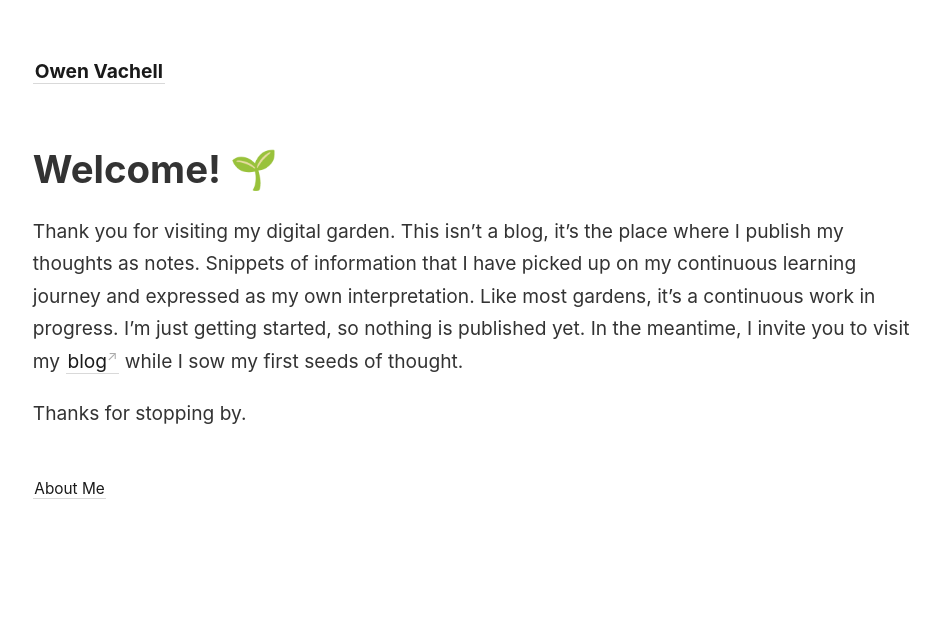
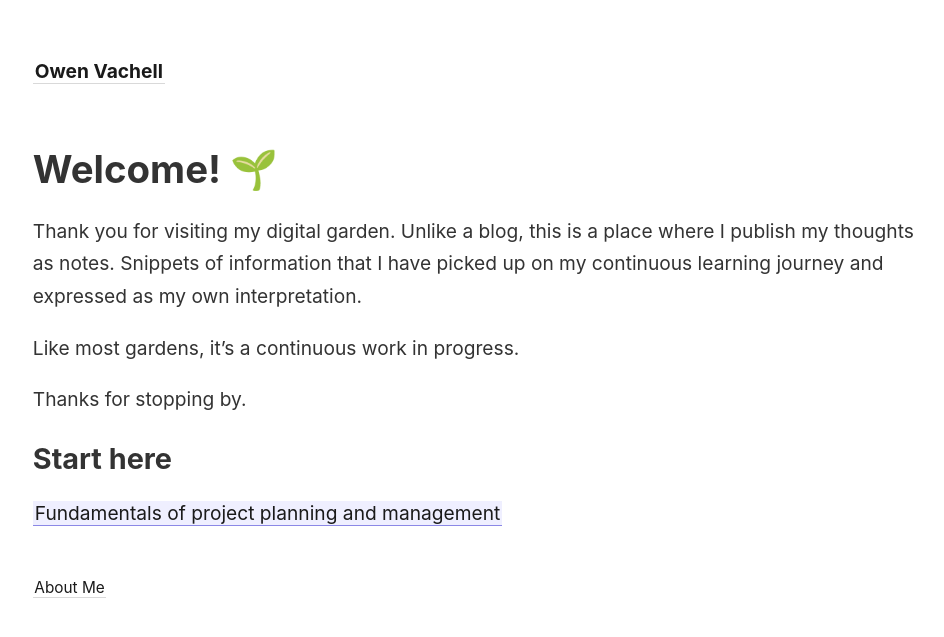
Before and after one commit to owenvachell/Digigarden, a Jekyll site: the page built from _pages/index.md, in a window 1280 px wide. Shown: the top 637 px of the page, without its empty margins (44-988 px from the left). Built offline with Jekyll 4.4.1, drawn with Linux system fonts in a browser that asks for light colours.

Commit message:
updated home

```diff
--- a/_pages/index.md
+++ b/_pages/index.md
@@ -7,9 +7,14 @@ permalink: /
 
 # Welcome! 🌱
 
-Thank you for visiting my digital garden. This isn't a blog, it's the place where I publish my thoughts as notes. Snippets of information that I have picked up on my continuous learning journey and expressed as my own interpretation. Like most gardens, it's a continuous work in progress. I'm just getting started, so nothing is published yet. In the meantime, I invite you to visit my [blog](https://www.owenvachell.com) while I sow my first seeds of thought.
+Thank you for visiting my digital garden. Unlike a blog, this is a place where I publish my thoughts as notes. Snippets of information that I have picked up on my continuous learning journey and expressed as my own interpretation.
+
+Like most gardens, it's a continuous work in progress.
 
 Thanks for stopping by.
+
+## Start here
+[[Fundamentals of project planning and management]]
 
 <style>
   .wrapper {
```
